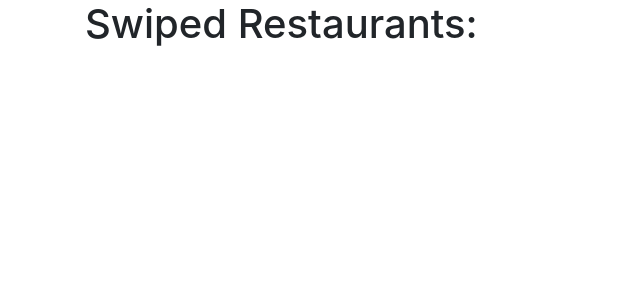
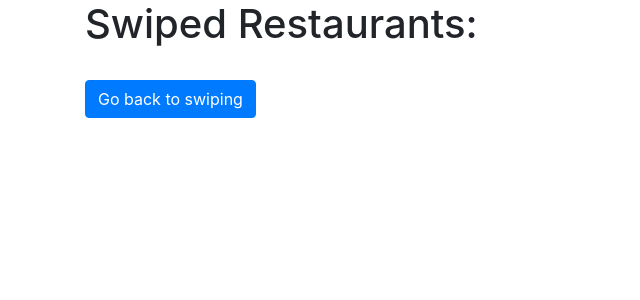
Before and after one commit to Alann321/FoodSwipe, an Angular app in the folder FoodSwipe/: page /results in a window 1280 px wide. Shown: the top 300 px of the page, without its empty margins (0-640 px from the left). Built offline with nearby package versions, Linux system fonts and the light colour scheme.

Commit message:
added button for navigating back to the swiping page

```diff
--- a/FoodSwipe/src/app/results/results.component.html
+++ b/FoodSwipe/src/app/results/results.component.html
@@ -3,6 +3,9 @@
     Swiped Restaurants:
   </h1>
   <br>
+  <div class="btn btn-primary" routerLink="/main">
+    Go back to swiping
+  </div>
   <br>
 
   <div class="row">
```
